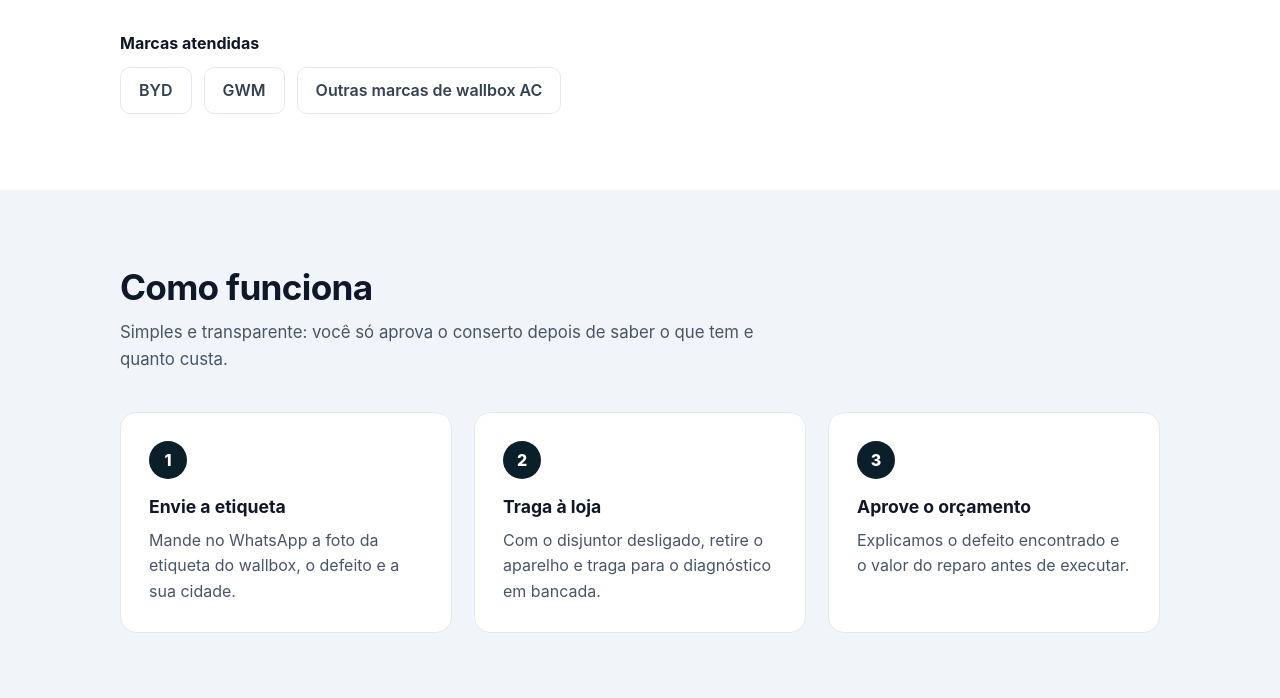
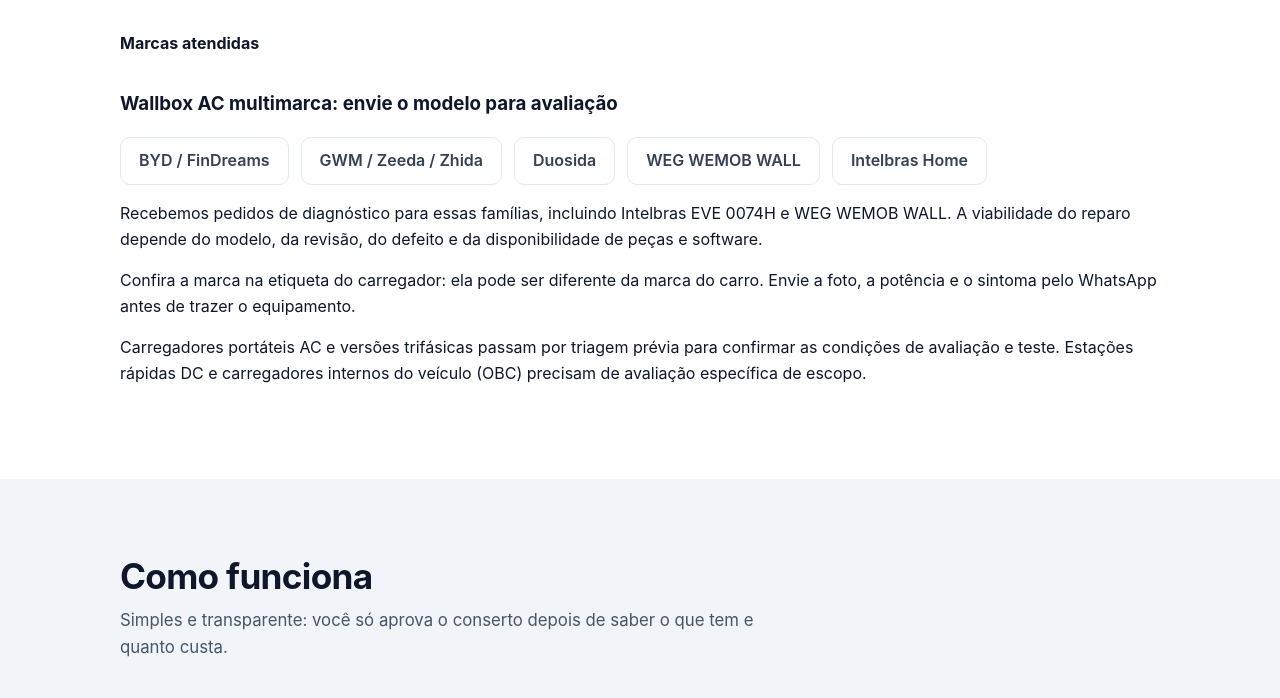
Before and after one commit to eletronicar/eletronicar-site, a plain HTML site: page index.html in a window 1280 px wide. Shown: the part 1821-2519 px from the top of the page. Drawn offline with Linux system fonts and the light colour scheme.

Commit message:
Amplia avaliação de wallbox AC para famílias multimarca

```diff
--- a/index.html
+++ b/index.html
@@ -12,7 +12,7 @@
 <meta charset="utf-8">
 <meta name="viewport" content="width=device-width,initial-scale=1">
 <title>Conserto de Wallbox em São João da Boa Vista · Eletronicar</title>
-<meta name="description" content="Conserto, atualização de firmware e desbloqueio de carregamento (cartão RFID perdido) de wallbox AC (carregador de carro elétrico) BYD, GWM e outras marcas. Diagnóstico em bancada em São João da Boa Vista – SP. Orçamento pelo WhatsApp.">
+<meta name="description" content="Diagnóstico e conserto de wallbox AC BYD, GWM, Zeeda, Zhida, Duosida, WEG e Intelbras, sujeito à avaliação. Eletronicar em São João da Boa Vista.">
 <link rel="canonical" href="https://eletronicar.com.br/">
 <meta property="og:title" content="Eletronicar · Conserto de Wallbox">
 <meta property="og:description" content="Wallbox parou? Diagnóstico em bancada e reparo de placa. São João da Boa Vista e região.">
@@ -154,7 +154,13 @@ footer p{margin:0;max-width:620px}
   <div class="card"><div class="ico"><svg viewBox="0 0 24 24"><path fill="none" stroke="currentColor" stroke-width="2" stroke-linecap="round" stroke-linejoin="round" d="M20 12a8 8 0 1 1-2.3-5.7M20 4v5h-5"/></svg></div><h3>Atualização de firmware</h3><p>Wallbox pedindo atualização ou travado em erro? Fazemos a atualização do firmware na bancada.</p></div>
  </div>
  <p style="margin:34px 0 10px;font-weight:700">Marcas atendidas</p>
- <div class="brands"><span>BYD</span><span>GWM</span><span>Outras marcas de wallbox AC</span></div>
+ <div id="marcas">
+ <h3 style="margin-top:32px">Wallbox AC multimarca: envie o modelo para avaliação</h3>
+ <div class="brands"><span>BYD / FinDreams</span><span>GWM / Zeeda / Zhida</span><span>Duosida</span><span>WEG WEMOB WALL</span><span>Intelbras Home</span></div>
+ <p>Recebemos pedidos de diagnóstico para essas famílias, incluindo Intelbras EVE 0074H e WEG WEMOB WALL. A viabilidade do reparo depende do modelo, da revisão, do defeito e da disponibilidade de peças e software.</p>
+ <p>Confira a marca na etiqueta do carregador: ela pode ser diferente da marca do carro. Envie a foto, a potência e o sintoma pelo WhatsApp antes de trazer o equipamento.</p>
+ <p>Carregadores portáteis AC e versões trifásicas passam por triagem prévia para confirmar as condições de avaliação e teste. Estações rápidas DC e carregadores internos do veículo (OBC) precisam de avaliação específica de escopo.</p>
+ </div>
 </div></section>
 
 <section class="alt" id="como"><div class="wrap">
@@ -186,6 +192,7 @@ footer p{margin:0;max-width:620px}
  <details><summary>Como retiro o wallbox da parede?</summary><p>Desligue o disjuntor do carregador antes de qualquer coisa. Se não tiver segurança para desconectar a fiação, peça ajuda a um eletricista.</p></details>
  <details><summary>Vocês fazem atualização de wallbox?</summary><p>Sim. Fazemos a atualização do firmware do wallbox na bancada. Antes, conferimos se o problema é mesmo de software ou se há defeito na placa.</p></details>
  <details><summary>Quanto custa o conserto?</summary><p>Depende do defeito. O orçamento é passado depois do diagnóstico em bancada, antes de qualquer serviço.</p></details>
+ <details><summary>Quais marcas de wallbox vocês avaliam?</summary><p>Recebemos pedidos para wallbox AC BYD/FinDreams, GWM/Zeeda/Zhida, Duosida, WEG WEMOB WALL e Intelbras Home, como o EVE 0074H. Envie a etiqueta e o sintoma: o atendimento depende da avaliação do modelo, das peças e das condições de teste. Somos um serviço independente, sem vínculo com os fabricantes.</p></details>
  <details><summary>Vocês são assistência autorizada?</summary><p>Não. A Eletronicar é um serviço independente de reparo eletrônico, sem vínculo com os fabricantes.</p></details>
  <details><summary>Perdi o cartão. Posso carregar sem ele?</summary><p>Sim. Fazemos o desbloqueio de carregamento: desativamos a exigência do cartão RFID em modelos compatíveis, após avaliação na bancada. O wallbox passa a permitir a recarga sem apresentar o cartão; quem tiver acesso ao equipamento poderá iniciar a carga. Envie a foto da etiqueta pelo WhatsApp para avaliarmos o seu modelo.</p></details>
 </div></section>
```
Also changed, not shown: wallbox-nao-liga/index.html (+1 -1 lines).
